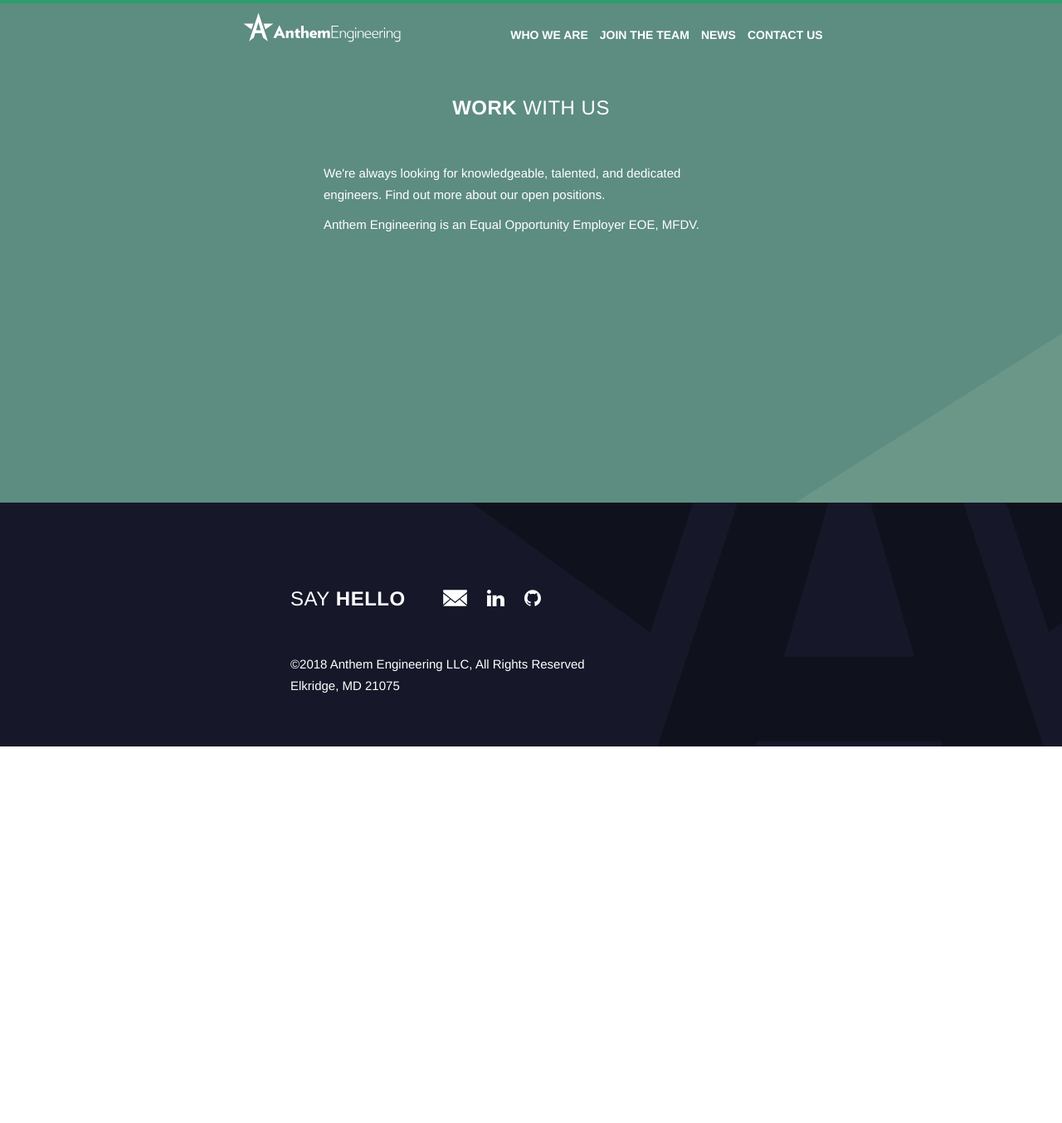
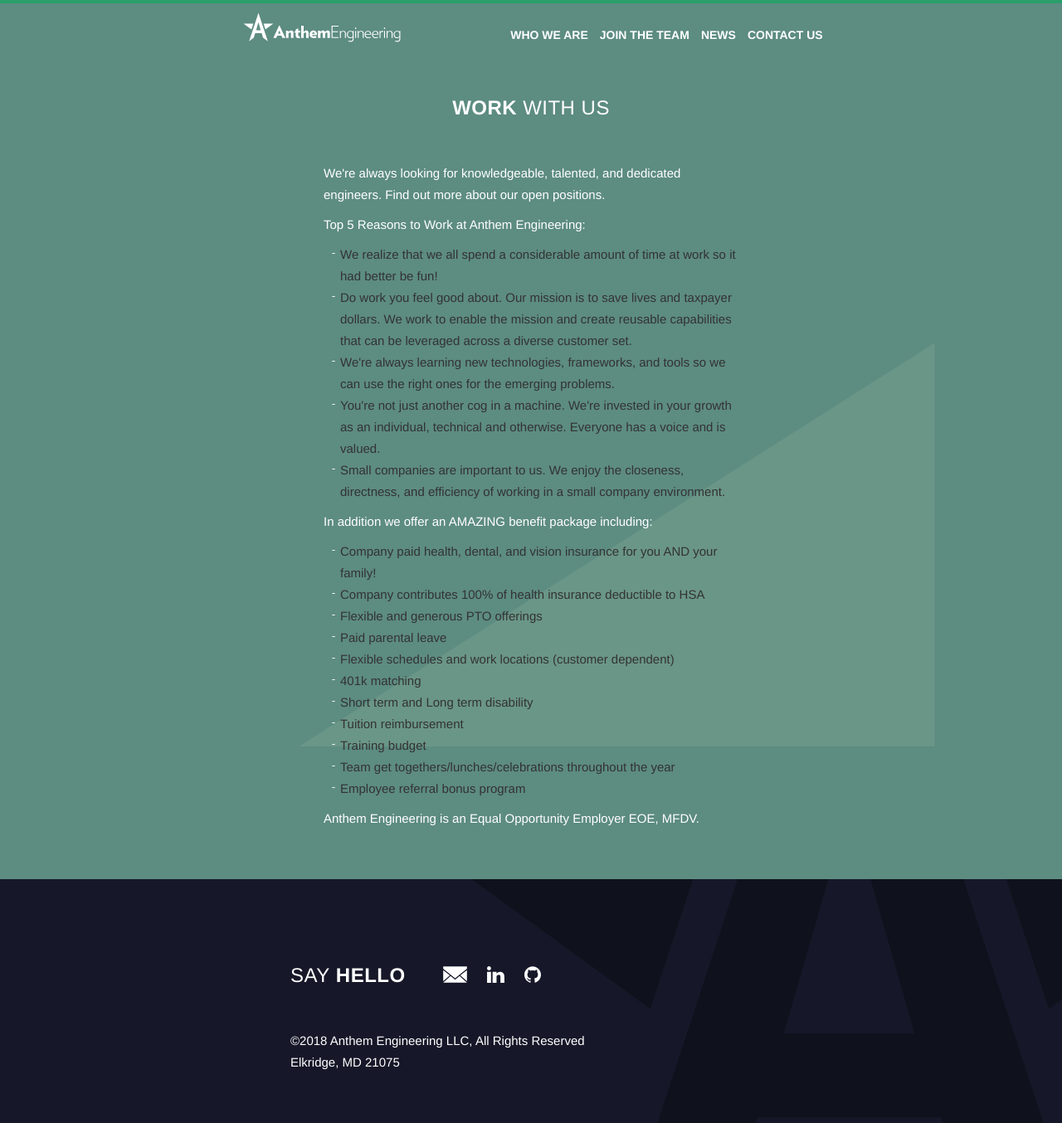
Before and after one commit to brendan-alsup/anthemengineering.github.io, a Jekyll site: the page built from jobs/index.html, in a window 1280 px wide. Shown: the whole page at 83% size. Built offline with Jekyll 4.4.1, drawn with Linux system fonts in a browser that asks for light colours; a script that is not in the unit is left out; before the commit the page ends 900 px from its top, so only the background shows below that.

Commit message:
Add benefits blurb

```diff
--- a/jobs/index.html
+++ b/jobs/index.html
@@ -23,6 +23,29 @@ category: pages
           </div>
           <div class="c7a centered">
             <p>We're always looking for knowledgeable, talented, and dedicated engineers. Find out more about our open positions.</p>
+            <p>Top 5 Reasons to Work at Anthem Engineering:
+            <ul>
+                <li>We realize that we all spend a considerable amount of time at work so it had better be fun!</li>
+                <li>Do work you feel good about. Our mission is to save lives and taxpayer dollars. We work to enable the mission and create reusable capabilities that can be leveraged across a diverse customer set.</li>
+                <li>We're always learning new technologies, frameworks, and tools so we can use the right ones for the emerging problems.</li>
+                <li>You're not just another cog in a machine. We're invested in your growth as an individual, technical and otherwise. Everyone has a voice and is valued.</li>
+                <li>Small companies are important to us. We enjoy the closeness, directness, and efficiency of working in a small company environment.</li>
+            </ul></p>
+            <p>In addition we offer an AMAZING benefit package including:
+            <ul>
+                <li>Company paid health, dental, and vision insurance for you AND your family!</li>
+                <li>Company contributes 100% of health insurance deductible to HSA</li>
+                <li>Flexible and generous PTO offerings</li>
+                <li>Paid parental leave</li>
+                <li>Flexible schedules and work locations (customer dependent)</li>
+                <li>401k matching</li>
+                <li>Short term and Long term disability</li>
+                <li>Tuition reimbursement</li>
+                <li>Training budget</li>
+                <li>Team get togethers/lunches/celebrations throughout the year</li>
+                <li>Employee referral bonus program</li>
+            </ul></p>
+
 
           <div id="grnhse_app"></div>
 
```
